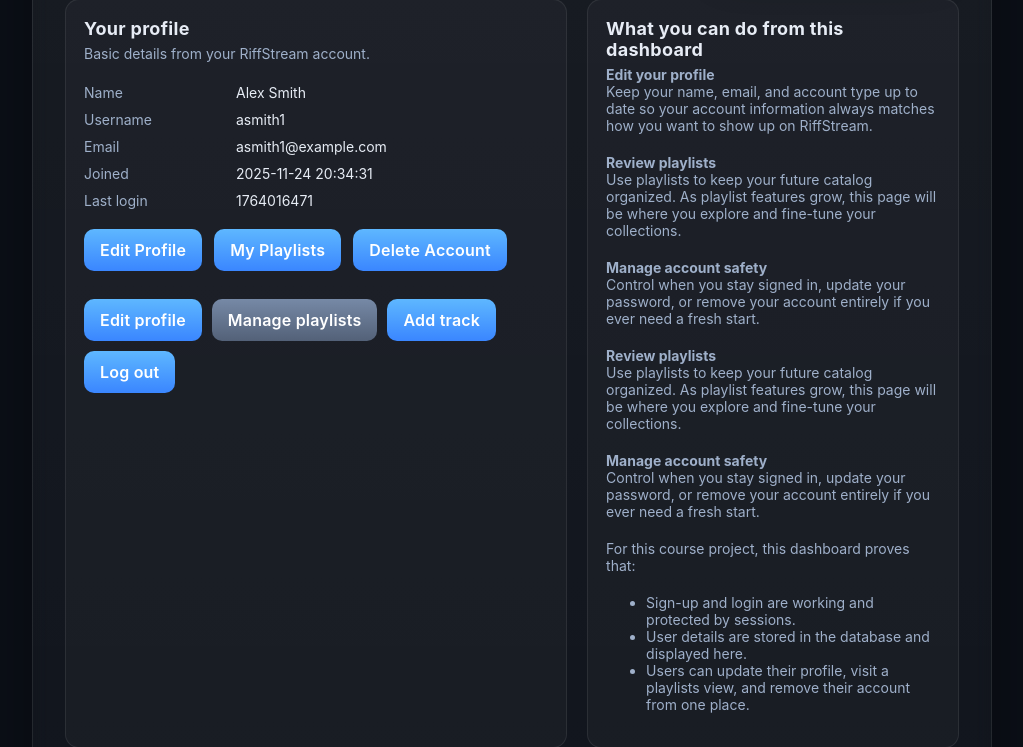
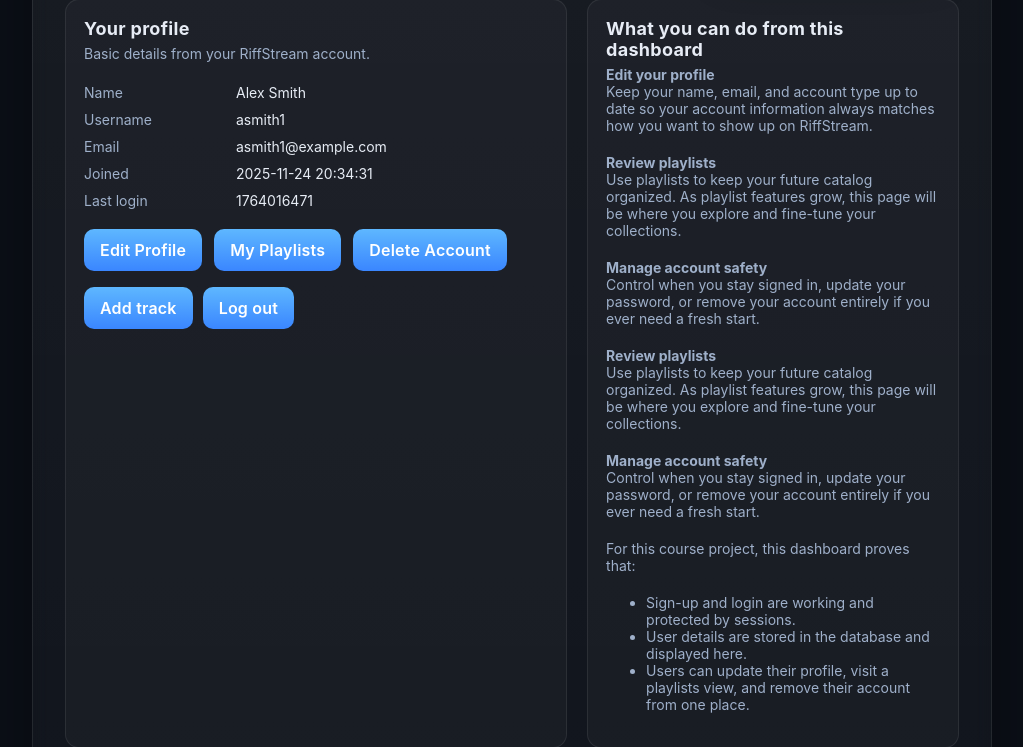
Before and after one commit to yelofoot/riffstream_cosc459_final, a PHP site: page /dashboard.php in a window 1280 px wide. Shown: the part 327-1074 px from the top of the page, without its empty margins (128-1151 px from the left). Run offline with PHP 8.4, Linux system fonts and the light colour scheme; a user stored in the database is signed in; data comes from the database, SQL or seed files in the repository.

Commit message:
Fix dashboard profile actions layout

```diff
--- a/riffstream_final/dashboard.php
+++ b/riffstream_final/dashboard.php
@@ -261,9 +261,8 @@
             <a class="btn" href="edit_profile.php">Edit Profile</a>
             <a class="btn" href="playlists.php">My Playlists</a>
             <a class="btn" href="delete_account.php">Delete Account</a>
+          </div>
           <div class="row">
-            <a class="btn" href="update_profile.php">Edit profile</a>
-            <a class="btn btn-secondary" href="delete_playlist.php">Manage playlists</a>
             <?php if ($isArtist): ?>
               <a class="btn" href="add_track.php">Add track</a>
             <?php endif; ?>
```
